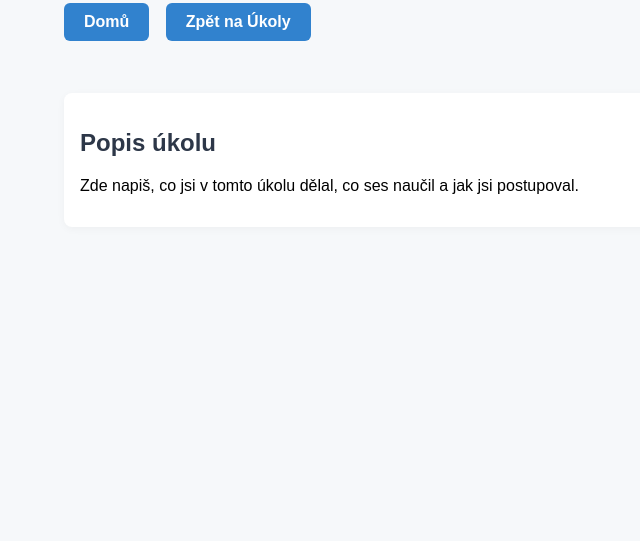
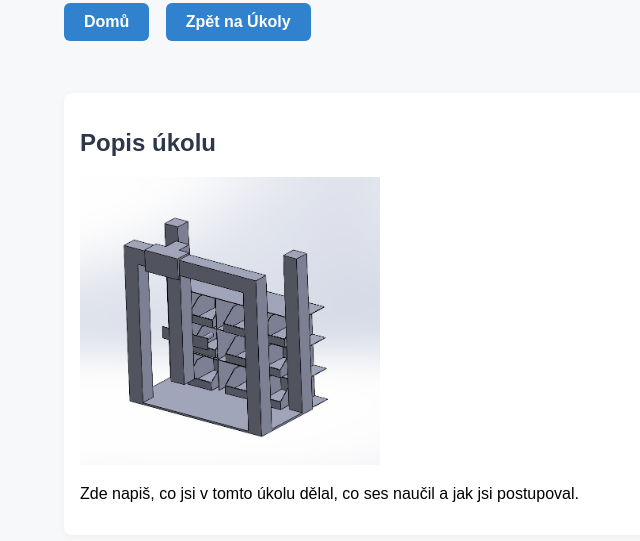
Before and after one commit to DavidLokaj/Portfolio-Davida-Lokaje, a plain HTML site: page úkol2.html in a window 1280 px wide. Shown: the part 111-652 px from the top of the page, without its empty margins (176-816 px from the left). Drawn offline with Linux system fonts and the light colour scheme.

Commit message:
Update úkol2.html

```diff
--- a/úkol2.html
+++ b/úkol2.html
@@ -21,6 +21,7 @@
   </div>
   <section>
     <h2>Popis úkolu</h2>
+      <img src="images/Model_1.jpg" alt="Model projektu" width="300">
     <p>Zde napiš, co jsi v tomto úkolu dělal, co ses naučil a jak jsi postupoval.</p>
   </section>
 </body>
```
